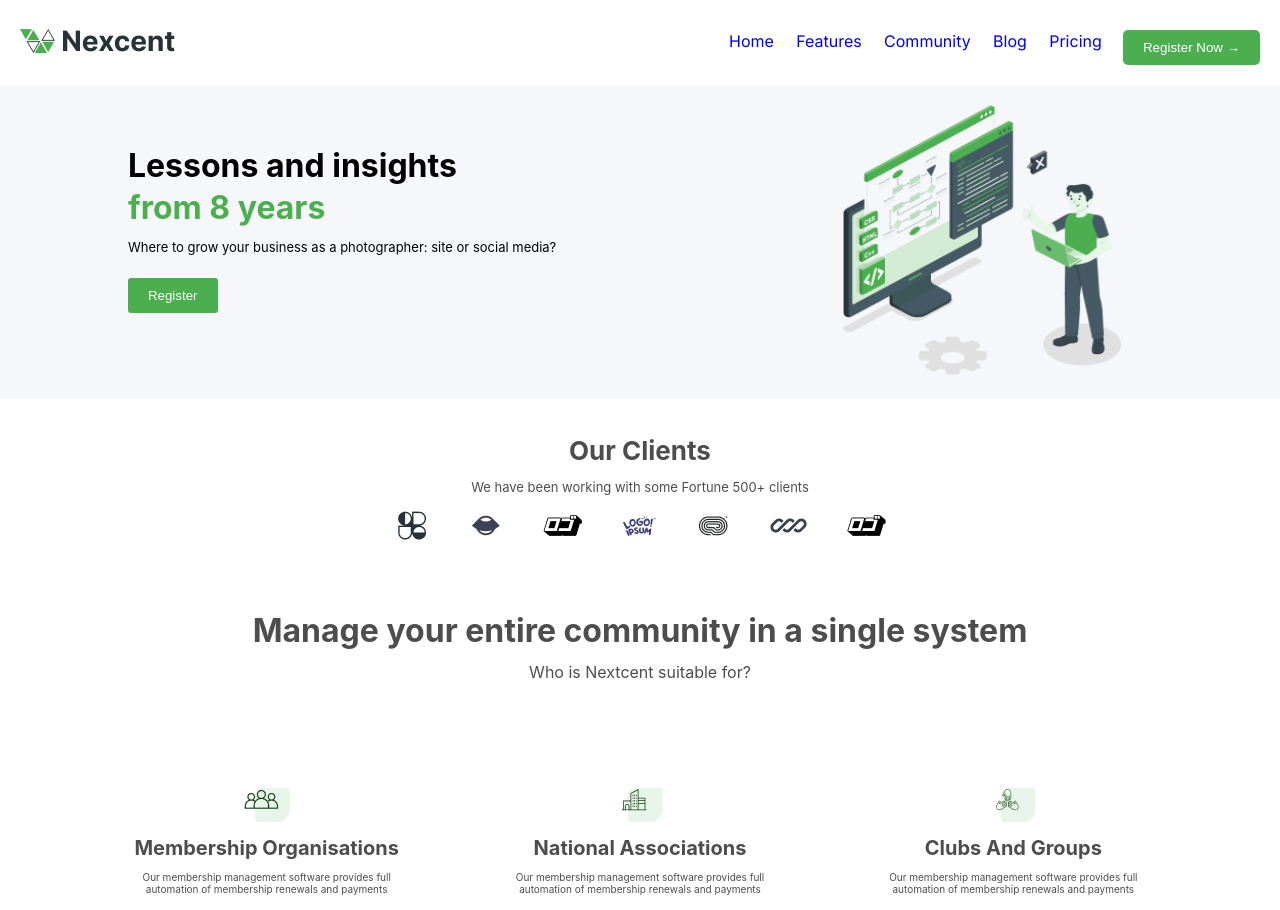
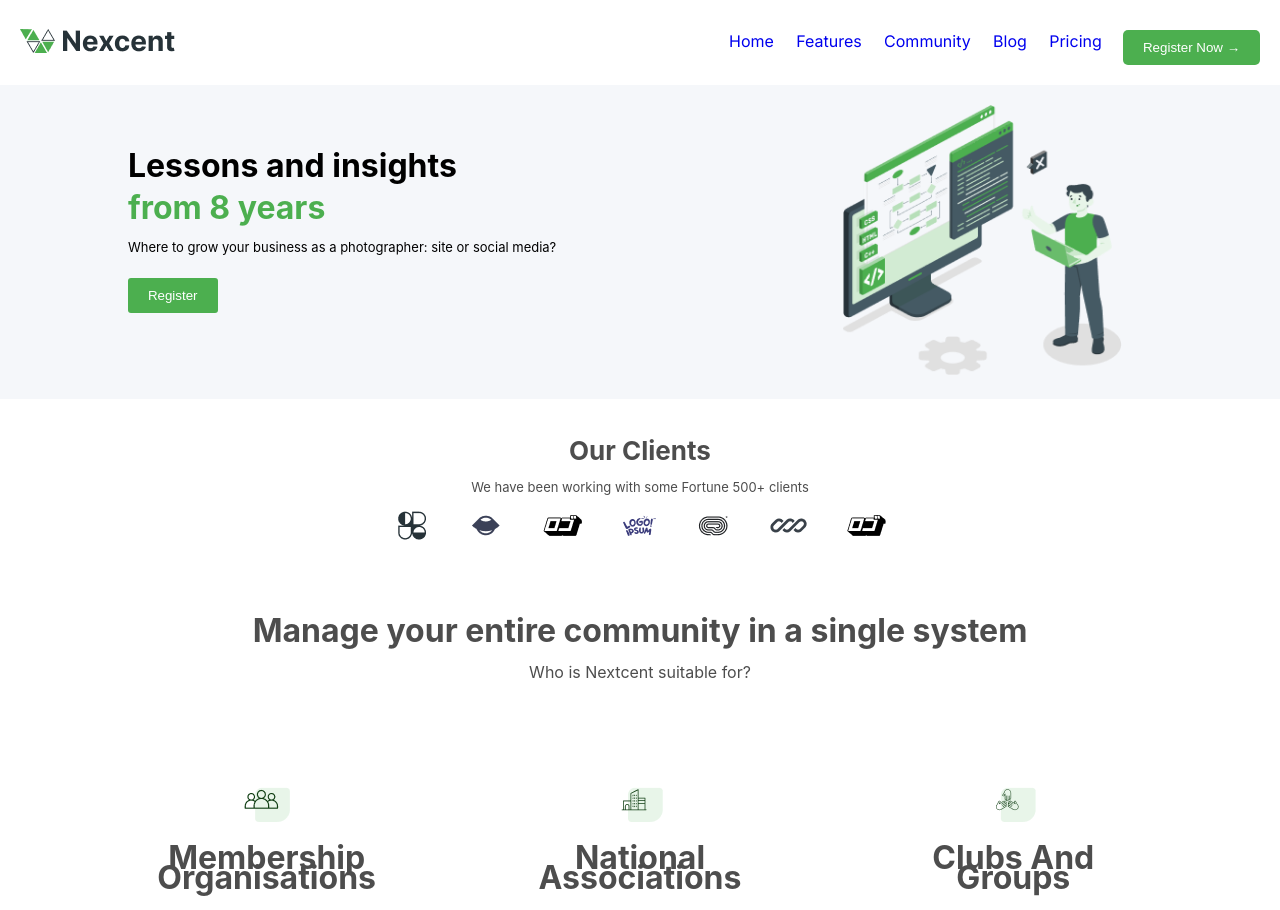
Before and after one commit to palomareynolds/agency-page, a React (Create React App) app: page / in a window 1280 px wide. Shown: the top 910 px of the page. Built offline with nearby package versions, Linux system fonts and the light colour scheme.

Commit message:
refactor: TextoBlocs fontSize

```diff
--- a/src/components/TextBlocks/TextBlocks.css
+++ b/src/components/TextBlocks/TextBlocks.css
@@ -14,6 +14,6 @@
     justify-content: space-between;
     margin: 10px;
     padding: 20px;
-    font-size: x-small;
+    /* font-size: x-small; */
 
 }
```
